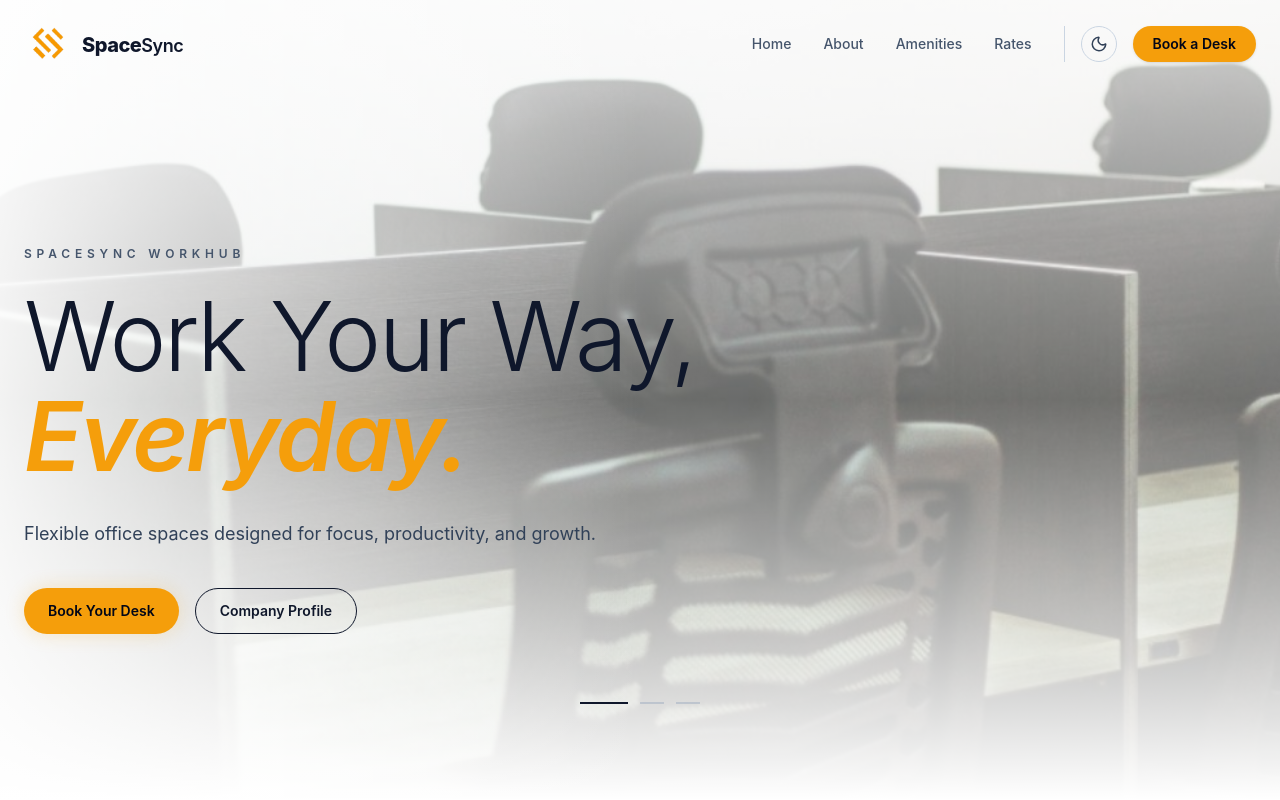
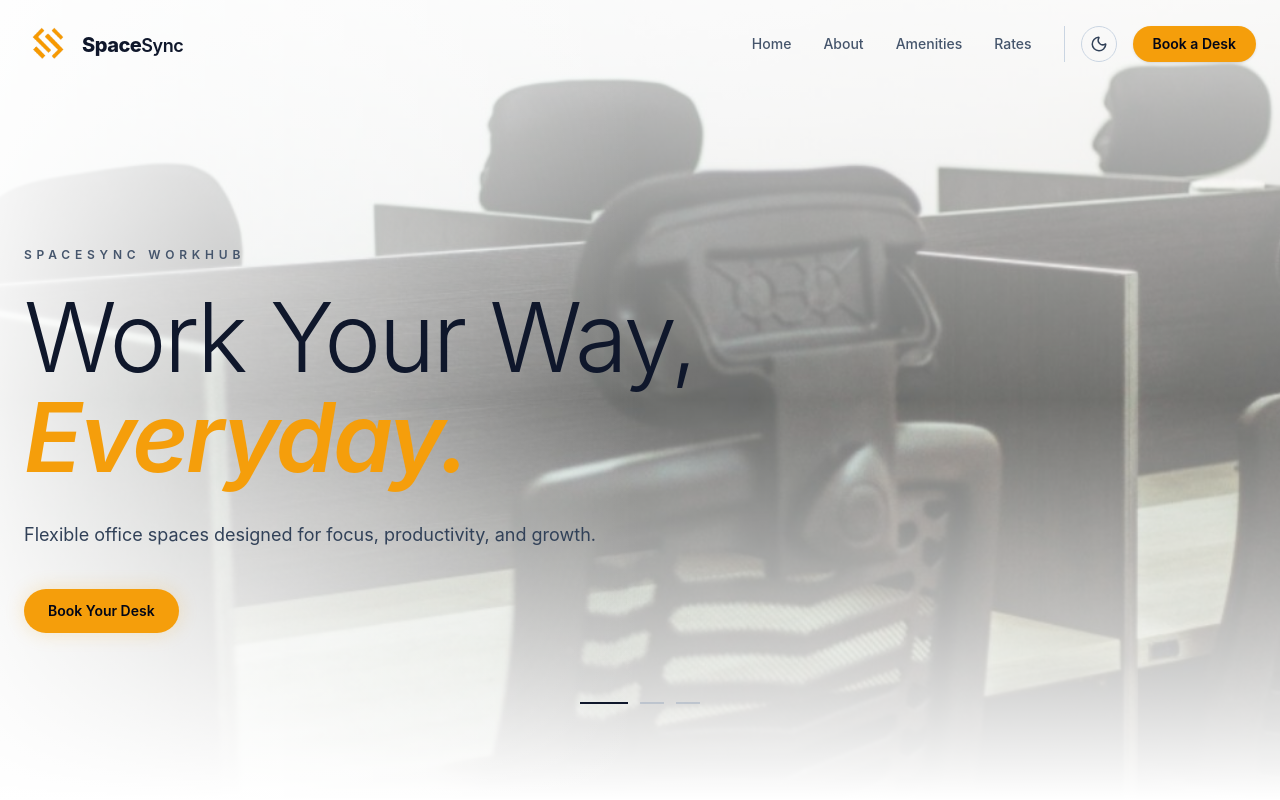
Before and after one commit to Jamarblack/spacesync-workspace, a React (Vite) app in the folder spacesync-workhub/: page /workhub in a window 1280 px wide. Shown: the top 800 px of the page. Built offline with nearby package versions, Linux system fonts and the light colour scheme.

Commit message:
Remove Company Profile button from Hero component

```diff
--- a/spacesync-workhub/src/components/sections/Hero.tsx
+++ b/spacesync-workhub/src/components/sections/Hero.tsx
@@ -115,9 +115,9 @@ export default function Hero() {
               <Button onClick={() => document.getElementById("pricing")?.scrollIntoView({ behavior: "smooth" })}>
                 Book Your Desk
               </Button>
-              <Button variant="outline" className="dark:text-white dark:border-white/40 border-slate-900 text-slate-900 hover:bg-slate-900/5 dark:hover:bg-white/10" onClick={() => document.getElementById("philosophy")?.scrollIntoView({ behavior: "smooth" })}>
+              {/* <Button variant="outline" className="dark:text-white dark:border-white/40 border-slate-900 text-slate-900 hover:bg-slate-900/5 dark:hover:bg-white/10" onClick={() => document.getElementById("philosophy")?.scrollIntoView({ behavior: "smooth" })}>
                 Company Profile
-              </Button>
+              </Button> */}
             </motion.div>
 
           </motion.div>
```
